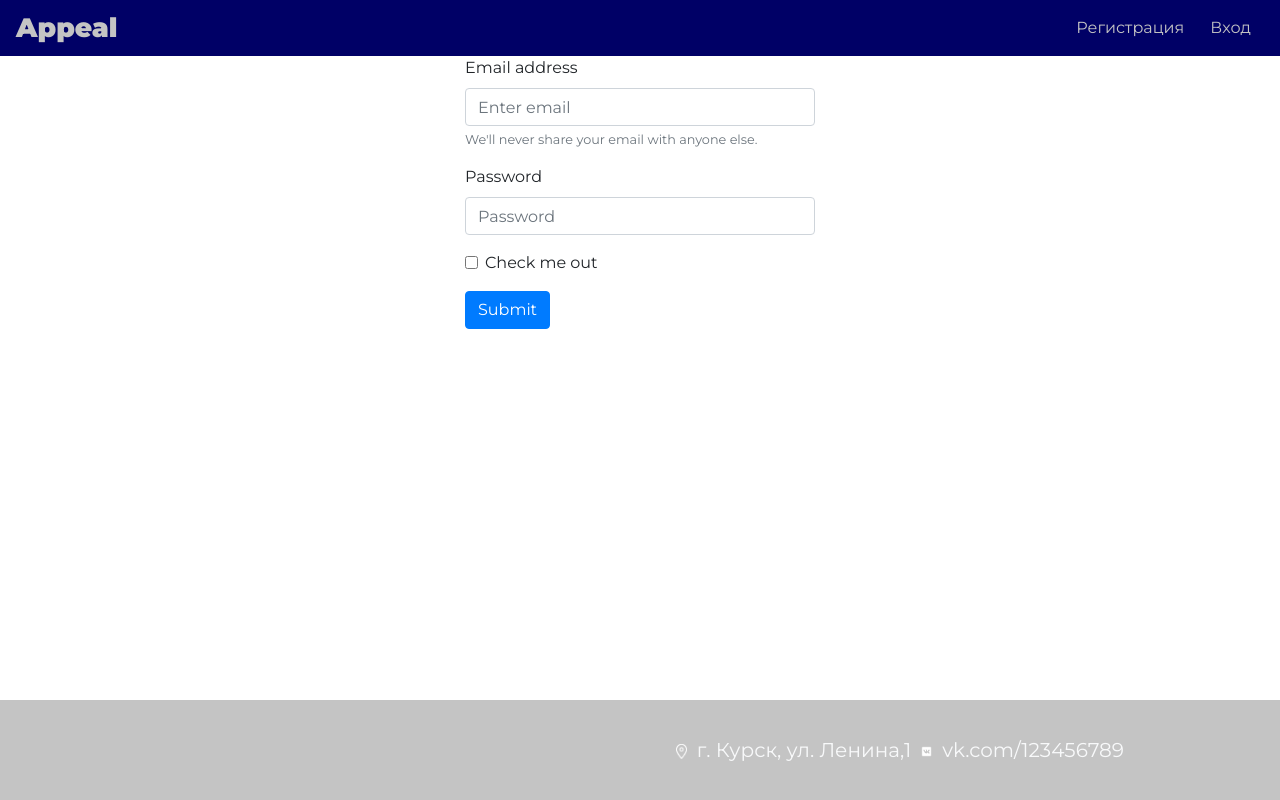
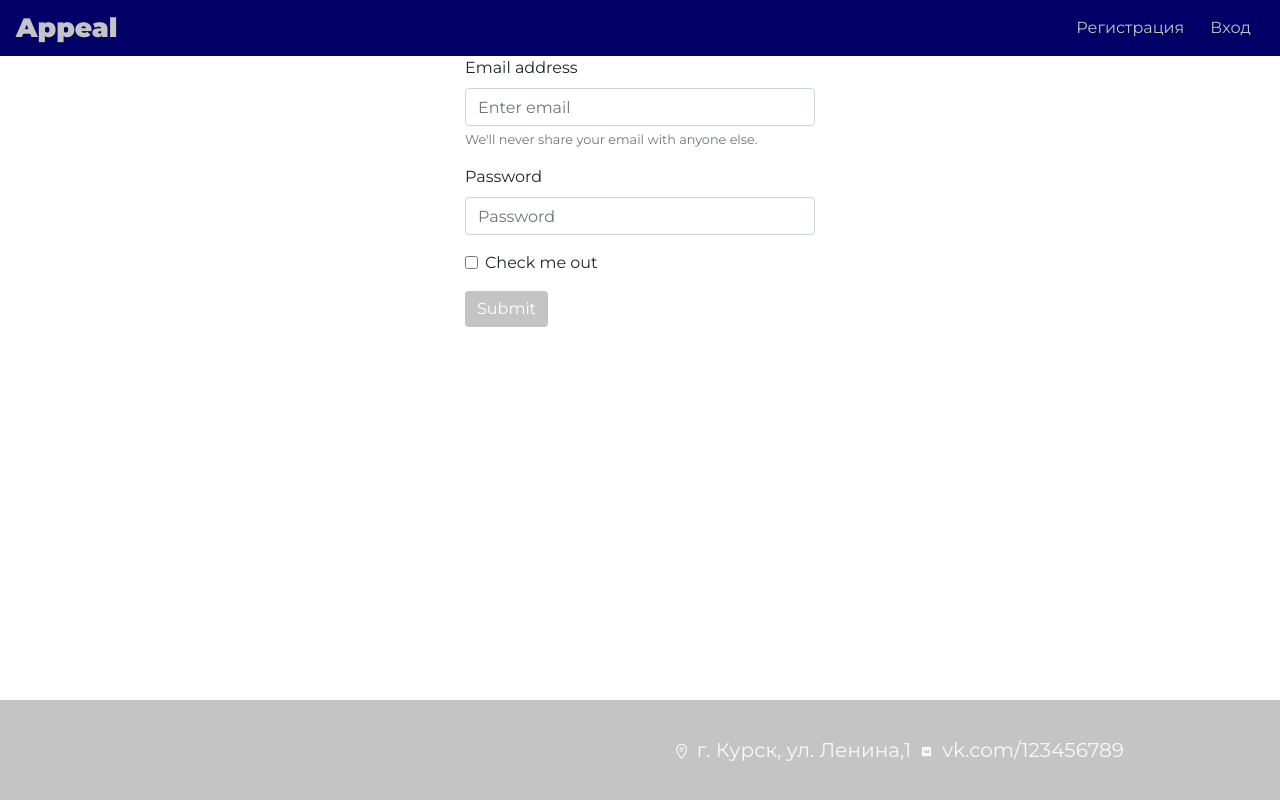
Before and after one commit to DarinaSh0754/appeal_front, a React (Create React App) app: page /#/registration in a window 1280 px wide. Built offline with nearby package versions, Linux system fonts and the light colour scheme.

Commit message:
fix but color

```diff
--- /dev/null
+++ b/src/pages/registration.css
@@ -0,0 +1,10 @@
+.backButton {
+    background-color: #c4c4c4; /* Grey*/
+    border:#c4c4c4;
+
+  }
+  .backButton:hover {
+    background-color: #66cccc; /* Grey*/
+    border:#66cccc;
+
+  }
--- a/src/pages/registration.js
+++ b/src/pages/registration.js
@@ -1,4 +1,5 @@
 import React, { Component } from 'react';
+import './registration.css';
 
 export default class Registration extends Component {
   constructor(props) {
@@ -43,9 +44,10 @@ export default class Registration extends Component {
                   Check me out
                 </label>
               </div>
-              <button type="submit" className="btn btn-primary">
+              <button type="submit" className="backButton btn btn-primary">
                 Submit
               </button>
+
             </form>
           </div>
         </div>
```
